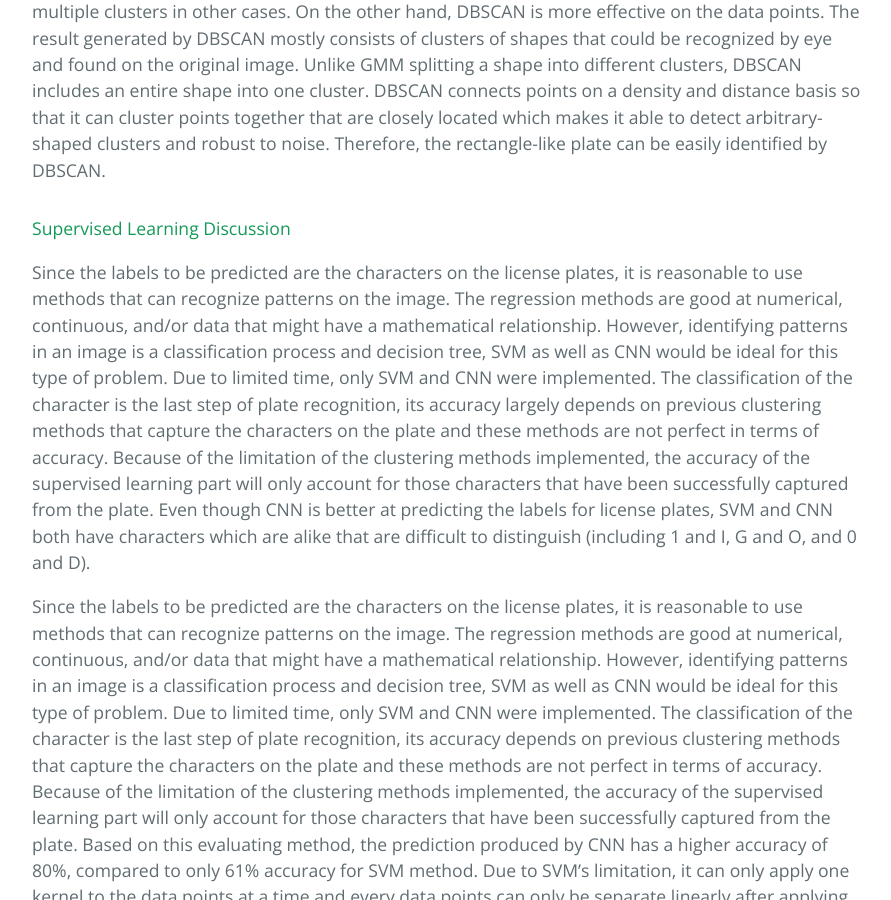
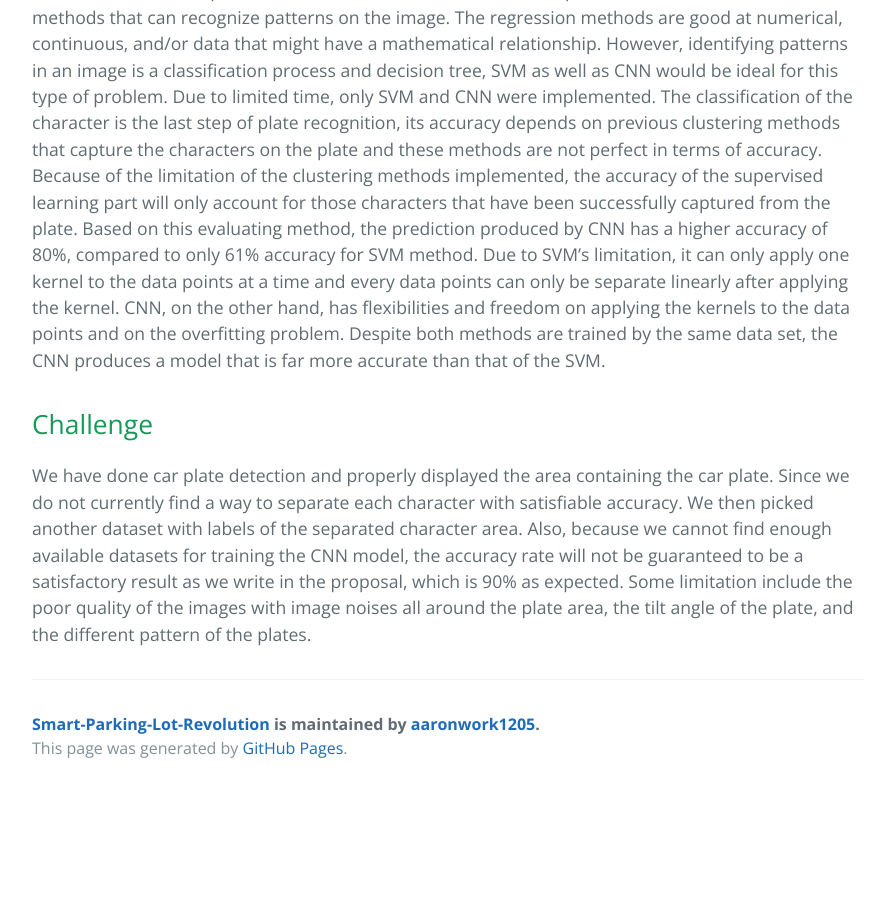
Before and after one commit to aaronwork1205/Smart-Parking-Lot-Revolution, a Jekyll site: the page built from index.md, in a window 1280 px wide and 900 px high, scrolled down 11015 px. Shown: the whole window, without its empty margins (192-1083 px from the left). Built offline with Jekyll 4.4.1, drawn with Linux system fonts in a browser that asks for light colours; our own code applies the rules of GitHub Pages for plain Markdown files; the repository's description, which GitHub fills in, is left out; after the commit the page ends 11807 px from its top, so only the background shows below that; some of the changed text lies outside the part shown.

Commit message:
Update index.md

```diff
--- a/index.md
+++ b/index.md
@@ -143,8 +143,6 @@ Even though we didn’t implement any additional feature selection and engineeri
 
 Since the input data points are the pixels from the binary image, the data points are distributed to capture the shapes from the original image, such as the front/rear bumper, headlights, and windshields, as well as the license plate. All other areas are primarily white and will be ignored by the algorithm. Most preprocessed images contain the area of the license plate that is isolated from other subjects, in other words, there is a recognizable boundary around the plate.
 
-For evaluating the resulting clusters, serval characteristics are looked at. The length and width ratio is one of the characteristics of interest because the cluster of the plate usually has the ratio within a certain range. The target cluster contains significantly more points than other clusters, suggesting by results from 10 images. Comparing the percentages of points in the cluster will help shrink all raw results into a few clusters that likely contain the target. To further narrow down the clusters, Beta-CV measures are used to compute how each cluster is isolated from the others. As mentioned above, the target cluster, the plate, has a clear boundary to all its nearby shapes or clusters. Also, the target is primarily black and has a higher density than all other clusters. Based on the two distinctions, the Beta-CV measure will mostly likely correctly identify the target cluster as it computes the ratio of mean intracluster distance to the mean intercluster distance.
-
 For evaluating the resulting clusters, several characteristics are looked at. The length and width ratio is one of the characteristics of interest because the cluster of the plate usually has the ratio within a certain range. The target cluster contains significantly more points than other clusters, suggesting by results from 10 images. Comparing the percentages of points in the cluster will help shrink all raw results into a few clusters that likely contain the target. To further narrow down the clusters, Beta-CV measures are used to compute how each cluster is isolated from the others. As mentioned above, the target cluster, the plate, has a clear boundary to all its nearby shapes or clusters. Also, the target is primarily black and has a higher density than all other clusters. Based on the two distinctions, the Beta-CV measure will mostly likely correctly identify the target cluster as it computes the ratio of mean intracluster distance to the mean intercluster distance.
 
 
@@ -152,7 +150,7 @@ By comparing the accuracy of the final results by GMM and DBSCAN, DBSCAN is clea
 
 #### Supervised Learning Discussion
 
-Since the labels to be predicted are the characters on the license plates, it is reasonable to use methods that can recognize patterns on the image. The regression methods are good at numerical, continuous, and/or data that might have a mathematical relationship. However, identifying patterns in an image is a classification process and decision tree, SVM as well as CNN would be ideal for this type of problem. Due to limited time, only SVM and CNN were implemented. The classification of the character is the last step of plate recognition, its accuracy largely depends on previous clustering methods that capture the characters on the plate and these methods are not perfect in terms of accuracy. Because of the limitation of the clustering methods implemented, the accuracy of the supervised learning part will only account for those characters that have been successfully captured from the plate. Even though CNN is better at predicting the labels for license plates, SVM and CNN both have characters which are alike that are difficult to distinguish (including 1 and I, G and O, and 0 and D).
+
 
 Since the labels to be predicted are the characters on the license plates, it is reasonable to use methods that can recognize patterns on the image. The regression methods are good at numerical, continuous, and/or data that might have a mathematical relationship. However, identifying patterns in an image is a classification process and decision tree, SVM as well as CNN would be ideal for this type of problem. Due to limited time, only SVM and CNN were implemented. The classification of the character is the last step of plate recognition, its accuracy depends on previous clustering methods that capture the characters on the plate and these methods are not perfect in terms of accuracy. Because of the limitation of the clustering methods implemented, the accuracy of the supervised learning part will only account for those characters that have been successfully captured from the plate. Based on this evaluating method, the prediction produced by CNN has a higher accuracy of 80%, compared to only 61% accuracy for SVM method. Due to SVM’s limitation, it can only apply one kernel to the data points at a time and every data points can only be separate linearly after applying the kernel. CNN, on the other hand, has flexibilities and freedom on applying the kernels to the data points and on the overfitting problem. Despite both methods are trained by the same data set, the CNN produces a model that is far more accurate than that of the SVM.
 
```
